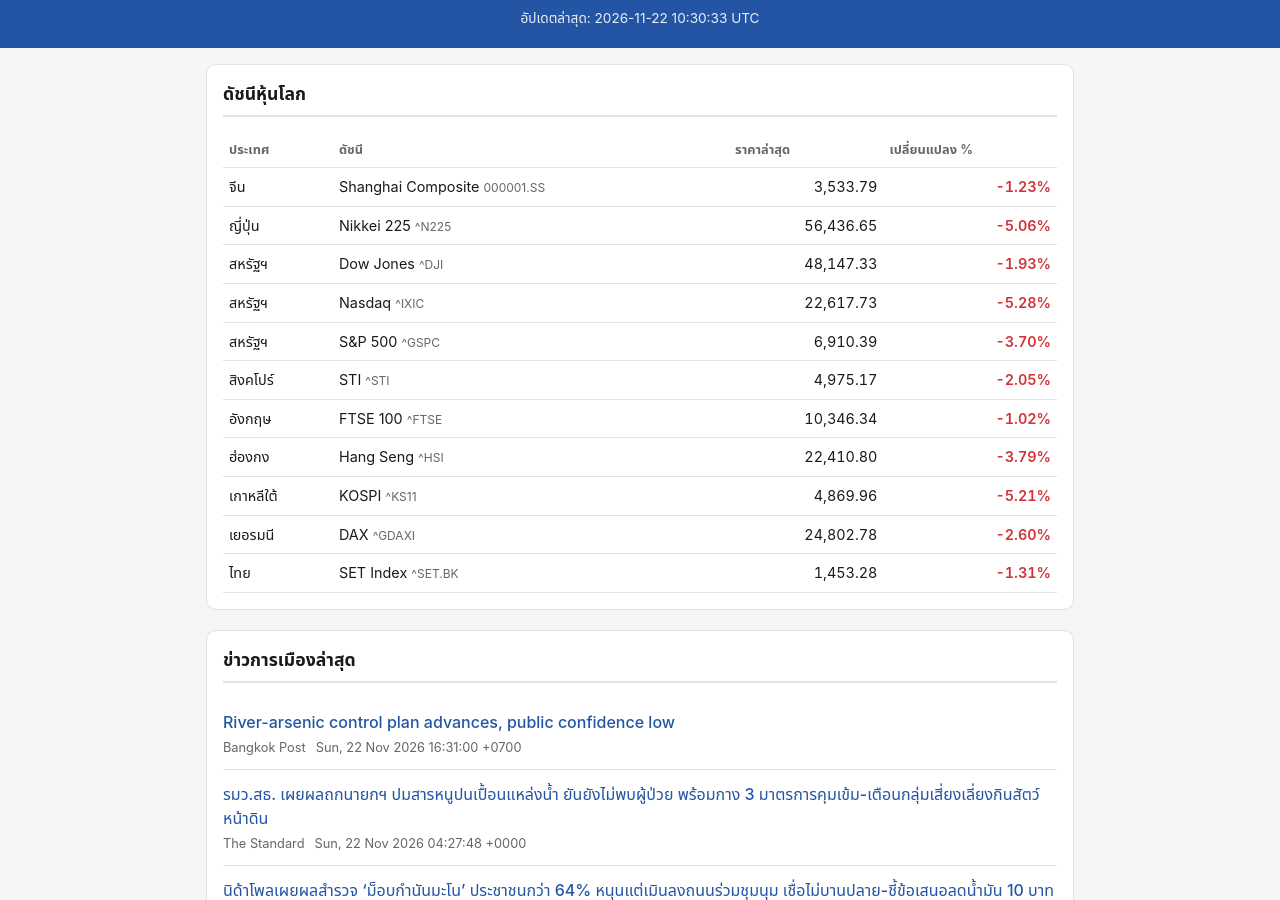
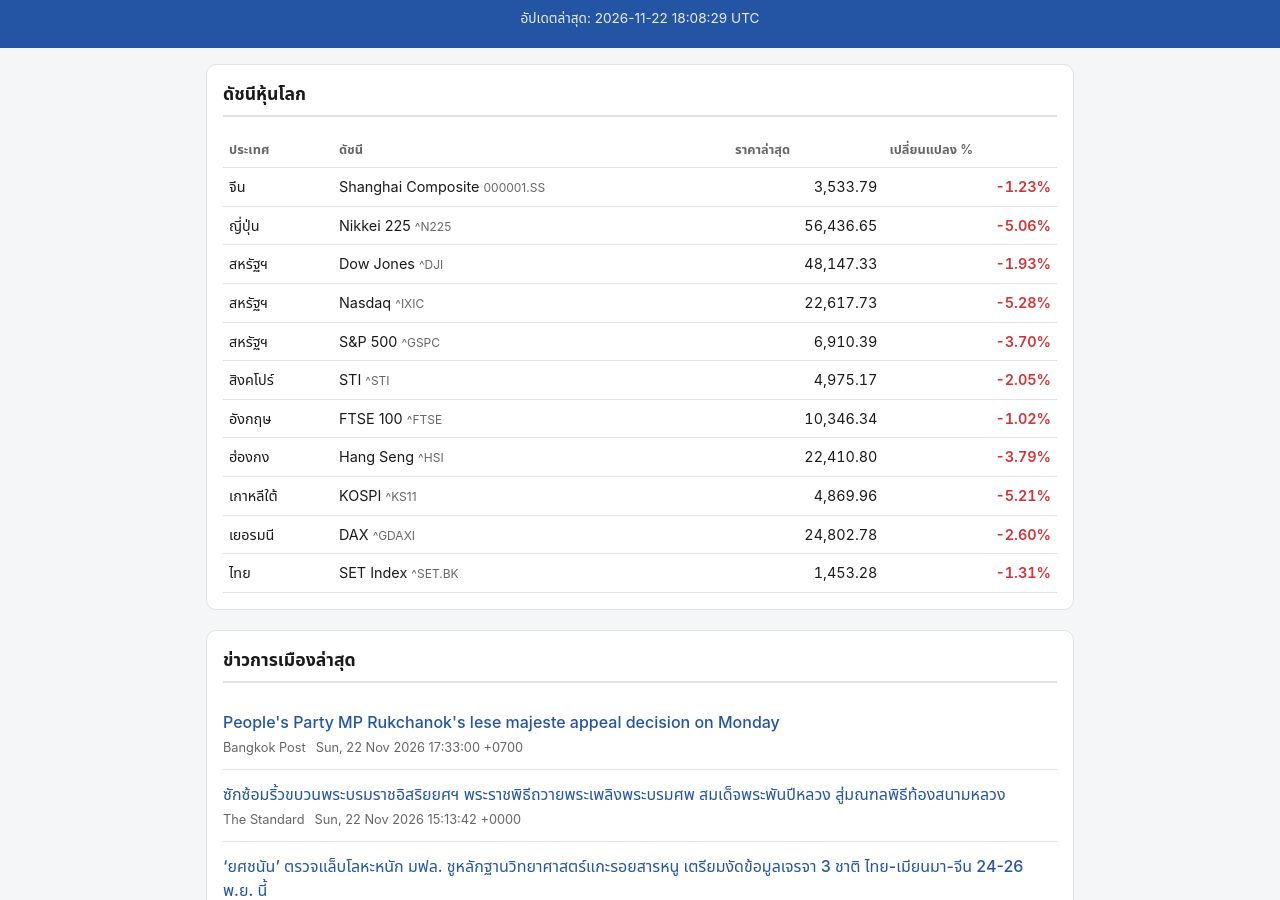
Before and after one commit to krittinpanbun-design/political-news-collector, a plain HTML site: page docs/index.html in a window 1280 px wide. Shown: the part 52-952 px from the top of the page. Drawn offline with Linux system fonts and the light colour scheme.

Commit message:
chore: auto-update news and stock indices [skip ci]

```diff
--- a/docs/index.html
+++ b/docs/index.html
@@ -129,7 +129,7 @@
 <body>
 <header>
   <h1>ข่าวการเมือง &amp; ดัชนีหุ้นโลก</h1>
-  <div class="updated">อัปเดตล่าสุด: 2026-11-22 10:30:33 UTC</div>
+  <div class="updated">อัปเดตล่าสุด: 2026-11-22 18:08:29 UTC</div>
 </header>
 <main>
   <section id="indices">
@@ -157,6 +157,9 @@
   <section id="news">
     <h2>ข่าวการเมืองล่าสุด</h2>
     <ul class="news-list">
+<li class="news-item"><a href="https://www.bangkokpost.com/thailand/politics/3359310/peoples-party-mp-rukchanoks-lese-majeste-appeal-decision-on-monday" target="_blank" rel="noopener noreferrer">People&#x27;s Party MP Rukchanok&#x27;s lese majeste appeal decision on Monday</a><div class="news-meta"><span class="source">Bangkok Post</span><span class="published">Sun, 22 Nov 2026 17:33:00 +0700</span></div></li>
+<li class="news-item"><a href="https://thestandard.co/royal-funeral-procession-rehearsal-sanam-luang/" target="_blank" rel="noopener noreferrer">ซักซ้อมริ้วขบวนพระบรมราชอิสริยยศฯ พระราชพิธีถวายพระเพลิงพระบรมศพ สมเด็จพระพันปีหลวง สู่มณฑลพิธีท้องสนามหลวง</a><div class="news-meta"><span class="source">The Standard</span><span class="published">Sun, 22 Nov 2026 15:13:42 +0000</span></div></li>
+<li class="news-item"><a href="https://thestandard.co/yoschanan-inspects-lab-mae-sai/" target="_blank" rel="noopener noreferrer">‘ยศชนัน’ ตรวจแล็บโลหะหนัก มฟล. ชูหลักฐานวิทยาศาสตร์แกะรอยสารหนู เตรียมงัดข้อมูลเจรจา 3 ชาติ ไทย-เมียนมา-จีน 24-26 พ.ย. นี้</a><div class="news-meta"><span class="source">The Standard</span><span class="published">Sun, 22 Nov 2026 15:14:52 +0000</span></div></li>
 <li class="news-item"><a href="https://www.bangkokpost.com/thailand/general/3359296/riverarsenic-control-plan-advances-public-confidence-low" target="_blank" rel="noopener noreferrer">River-arsenic control plan advances, public confidence low</a><div class="news-meta"><span class="source">Bangkok Post</span><span class="published">Sun, 22 Nov 2026 16:31:00 +0700</span></div></li>
 <li class="news-item"><a href="https://thestandard.co/moph-arsenic-water-contamination-measures/" target="_blank" rel="noopener noreferrer">รมว.สธ. เผยผลถกนายกฯ ปมสารหนูปนเปื้อนแหล่งน้ำ ยันยังไม่พบผู้ป่วย พร้อมกาง 3 มาตรการคุมเข้ม-เตือนกลุ่มเสี่ยงเลี่ยงกินสัตว์หน้าดิน</a><div class="news-meta"><span class="source">The Standard</span><span class="published">Sun, 22 Nov 2026 04:27:48 +0000</span></div></li>
 <li class="news-item"><a href="https://thestandard.co/nida-poll-kamnan-mano-protest/" target="_blank" rel="noopener noreferrer">นิด้าโพลเผยผลสำรวจ ‘ม็อบกำนันมะโน’ ประชาชนกว่า 64% หนุนแต่เมินลงถนนร่วมชุมนุม เชื่อไม่บานปลาย-ชี้ข้อเสนอลดน้ำมัน 10 บาทเป็นไปไม่ได้</a><div class="news-meta"><span class="source">The Standard</span><span class="published">Sun, 22 Nov 2026 04:29:28 +0000</span></div></li>
@@ -254,9 +257,6 @@
 <li class="news-item"><a href="https://thestandard.co/anutin-trump-joint-statement-trade-talks/" target="_blank" rel="noopener noreferrer">นายกฯ พร้อมเซ็น Joint Statement ร่วมทรัมป์พรุ่งนี้ หลังถกสาระสำคัญจบแล้ว ย้ำระหว่างรอสัญญาฉบับจริง ภาษียังไม่เปลี่ยนแปลง</a><div class="news-meta"><span class="source">The Standard</span><span class="published">Mon, 16 Nov 2026 08:09:41 +0000</span></div></li>
 <li class="news-item"><a href="https://www.bangkokpost.com/thailand/politics/3355291/govt-house-protest-tests-anutin" target="_blank" rel="noopener noreferrer">Govt House protest tests Anutin</a><div class="news-meta"><span class="source">Bangkok Post</span><span class="published">Mon, 16 Nov 2026 04:41:00 +0700</span></div></li>
 <li class="news-item"><a href="https://www.bangkokpost.com/thailand/general/3355175/stronger-unity-needed-pm" target="_blank" rel="noopener noreferrer">Stronger unity needed: PM</a><div class="news-meta"><span class="source">Bangkok Post</span><span class="published">Mon, 16 Nov 2026 05:00:00 +0700</span></div></li>
-<li class="news-item"><a href="https://thestandard.co/interior-deputy-inspects-mae-sot-bunkers/" target="_blank" rel="noopener noreferrer">มท.3 ลงพื้นที่ติดตามความคืบหน้าก่อสร้างหลุมหลบภัย อ.แม่สอด รองรับเหตุสู้รบชายแดนไทย-เมียนมา</a><div class="news-meta"><span class="source">The Standard</span><span class="published">Sun, 15 Nov 2026 11:22:30 +0000</span></div></li>
-<li class="news-item"><a href="https://thestandard.co/yoschanan-action-plan-sai-river-arsenic/" target="_blank" rel="noopener noreferrer">ยศชนันชี้แจงแผนระยะยาวแก้สารพิษด้วยวิทยาศาสตร์ ดันฝายดักตะกอน-ประสาน UN พร้อมส่งชุดตรวจ M-Sense ตรวจน้ำ</a><div class="news-meta"><span class="source">The Standard</span><span class="published">Sun, 15 Nov 2026 13:06:12 +0000</span></div></li>
-<li class="news-item"><a href="https://thestandard.co/ice-rukchanok-court-appeals-ruling/" target="_blank" rel="noopener noreferrer">‘ไอซ์ รักชนก’ เผยศาลนัดฟังคำพิพากษาอุทธรณ์คดี ม.112 วันที่ 23 พ.ย.นี้ ยืนยันไปตามนัด ไม่เลื่อน หลังศาลชั้นต้นพิพากษาจำคุก 6 ปี</a><div class="news-meta"><span class="source">The Standard</span><span class="published">Sun, 15 Nov 2026 13:08:09 +0000</span></div></li>
     </ul>
   </section>
 </main>
```
Also changed, not shown: 1 other file.
